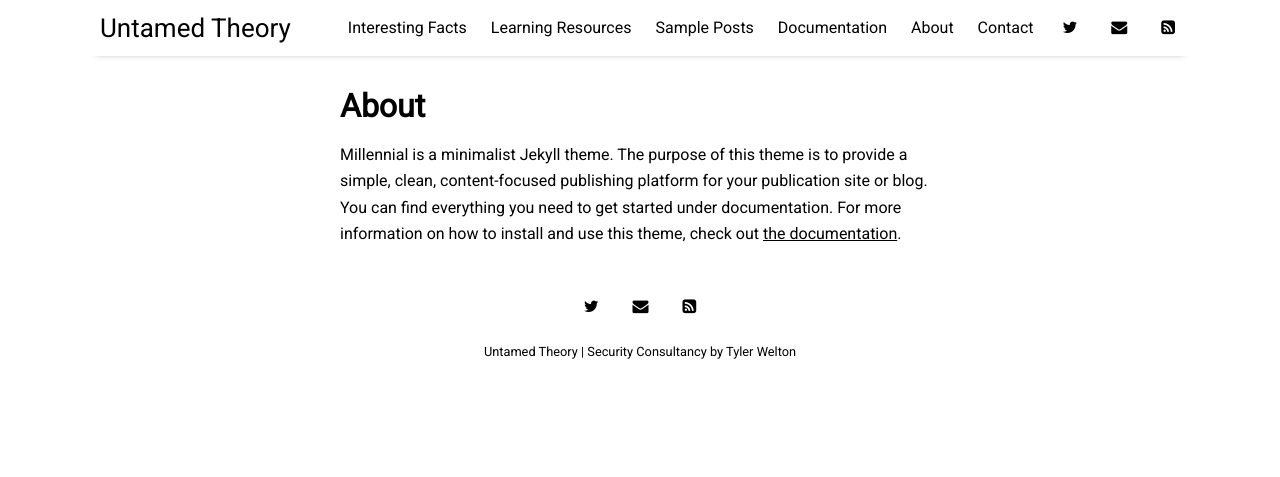
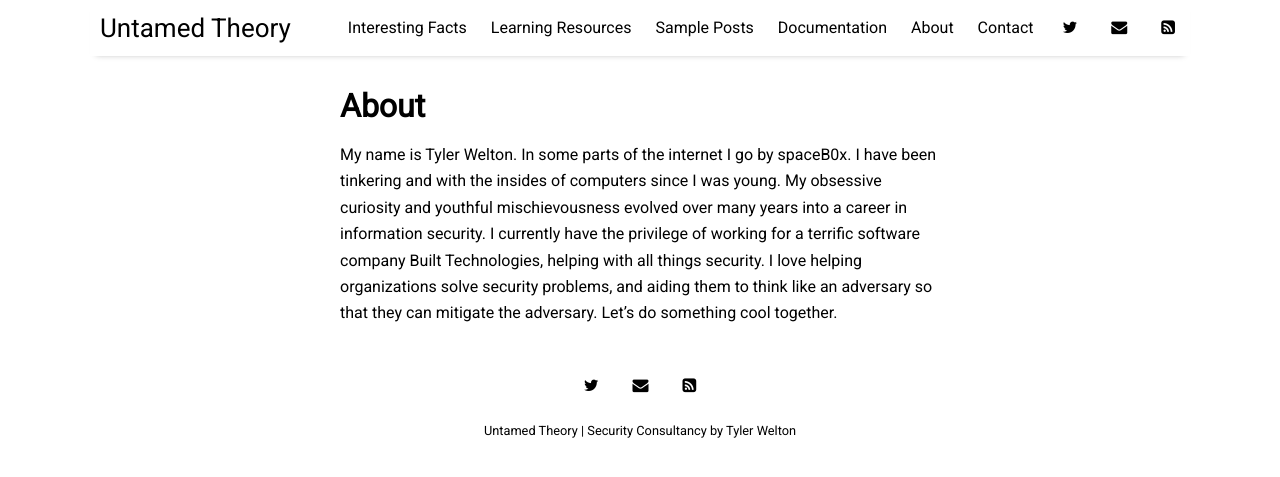
Before and after one commit to spaceB0x/spaceB0x.github.io, a Jekyll site: the page built from pages/about.md, in a window 1280 px wide. Shown: the top 477 px of the page. Built offline with Jekyll 4.4.1, drawn with Linux system fonts in a browser that asks for light colours; nearby versions of some CDN libraries.

```diff
--- a/pages/about.md
+++ b/pages/about.md
@@ -3,4 +3,4 @@
 title: About
 ---
 
-Millennial is a minimalist Jekyll theme. The purpose of this theme is to provide a simple, clean, content-focused publishing platform for your publication site or blog. You can find everything you need to get started under documentation. For more information on how to install and use this theme, check out [the documentation]({{ site.github.url }}{% post_url 2016-10-10-getting-started %}).
+My name is Tyler Welton. In some parts of the internet I go by spaceB0x. I have been tinkering and with the insides of computers since I was young. My obsessive curiosity and youthful mischievousness evolved over many years into a career in information security. I currently have the privilege of working for a terrific software company Built Technologies, helping with all things security. I love helping organizations solve security problems, and aiding them to think like an adversary so that they can mitigate the adversary. Let’s do something cool together.
```
Also changed, not shown: pages/contact.md (+1 -1 lines).
